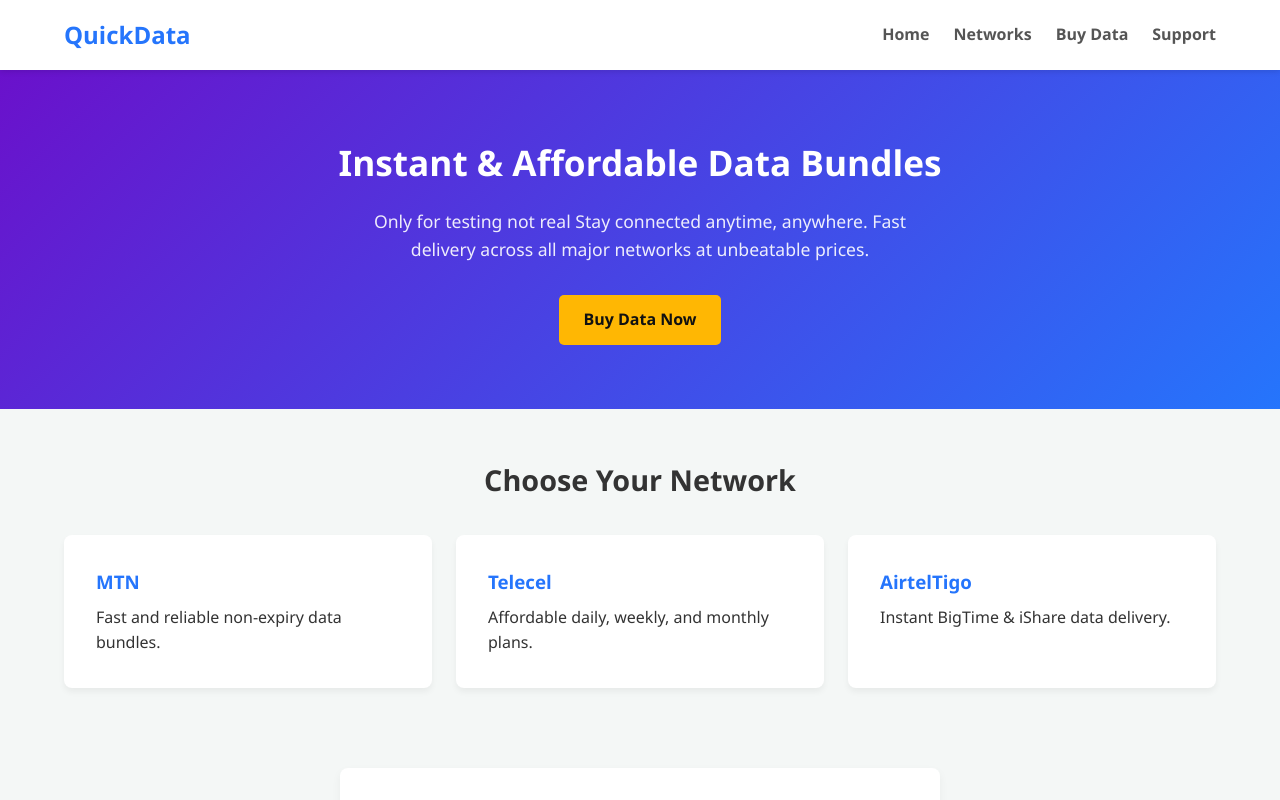
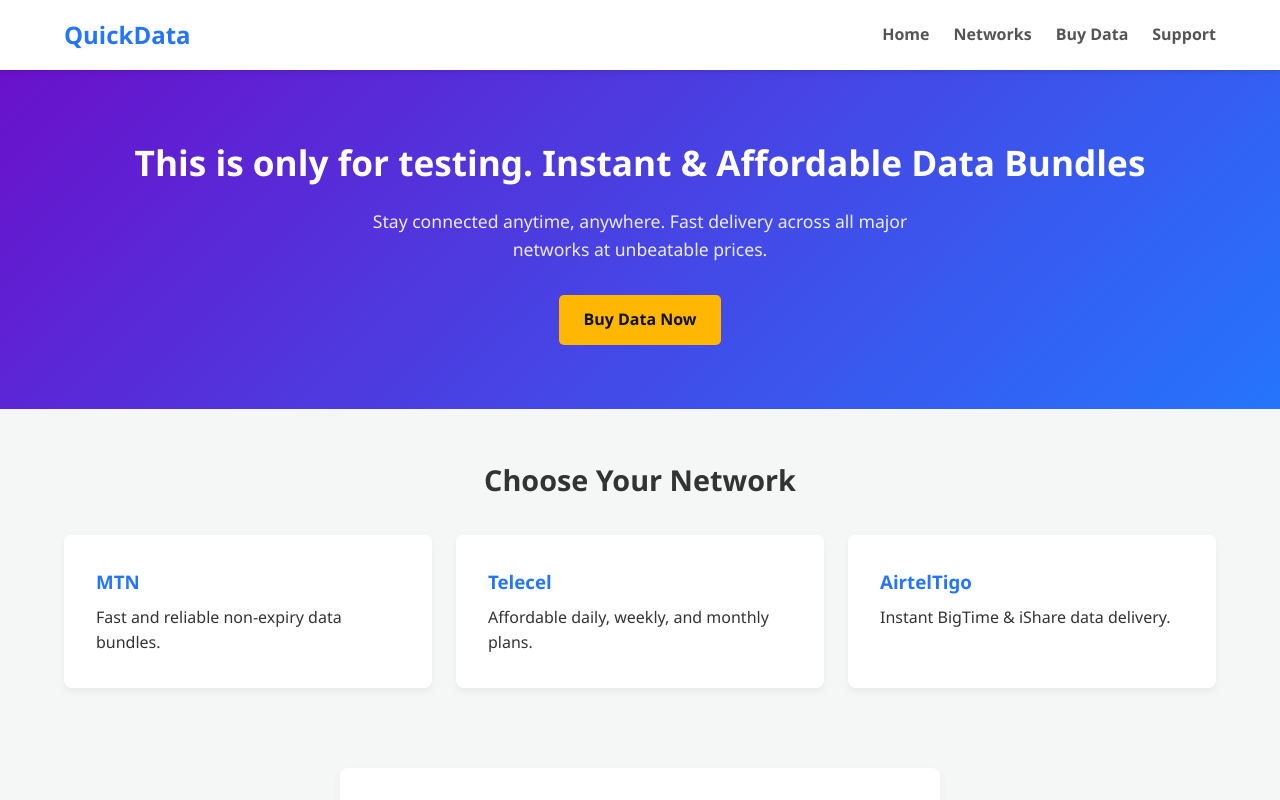
Before and after one commit to PPSSPP-Dev/DATA-BUNDLE, a plain HTML site: page index.html in a window 1280 px wide. Shown: the top 800 px of the page. Drawn offline with Linux system fonts and the light colour scheme.

Commit message:
Update index.html

```diff
--- a/index.html
+++ b/index.html
@@ -29,8 +29,8 @@
 
     <!-- HERO SECTION -->
     <section class="hero">
-      <h2>Instant & Affordable Data Bundles </h2>
-      <p>Only for testing not real Stay connected anytime, anywhere. Fast delivery across all major networks at unbeatable prices.</p>
+      <h2> This is only for testing. Instant & Affordable Data Bundles </h2>
+      <p> Stay connected anytime, anywhere. Fast delivery across all major networks at unbeatable prices.</p>
       <a href="#order" class="cta-button">Buy Data Now</a>
     </section>
     <!-- 3. NETWORK CARDS SECTION -->
```
